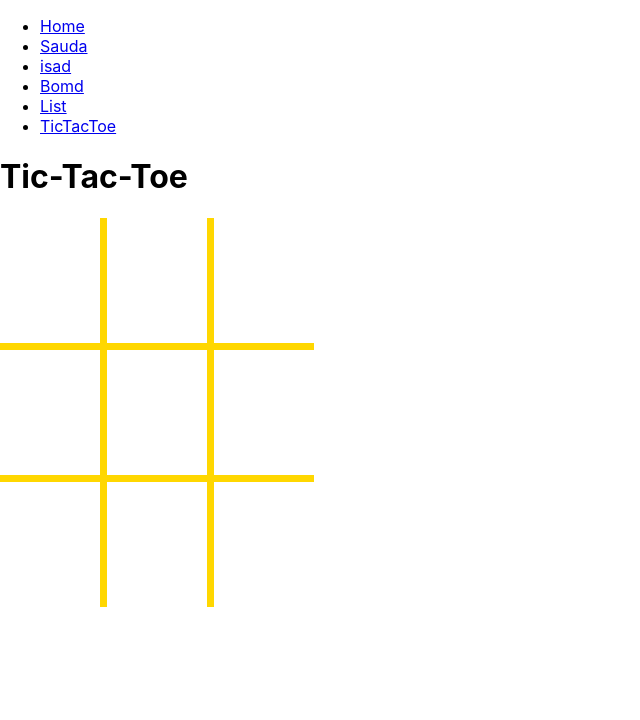
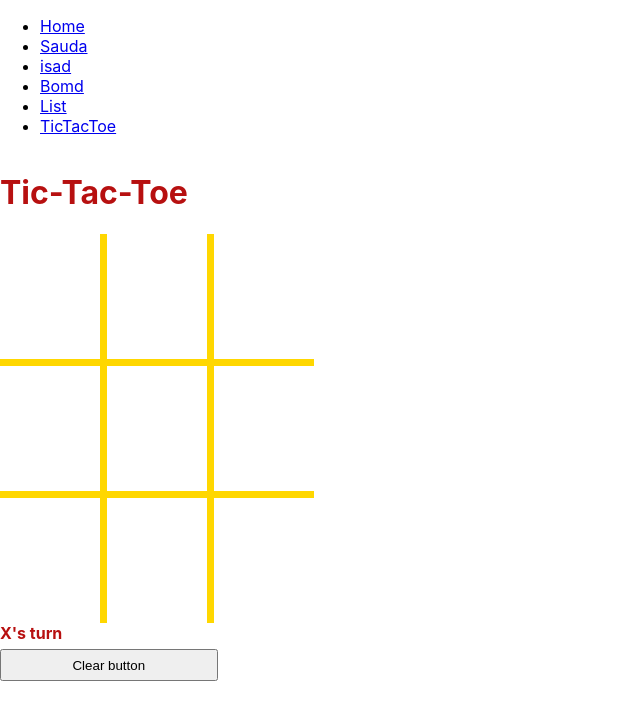
Before and after one commit to TJKwolf/react-isab, a React (Create React App) app in the folder tuomo-react-harjoitus/: page /TicTacToe in a window 1280 px wide. Shown: the top 720 px of the page, without its empty margins (0-640 px from the left). Built offline with nearby package versions, Linux system fonts and the light colour scheme.

Commit message:
kuusi toista eriasiaa

```diff
--- a/tuomo-react-harjoitus/src/TicTacToe/TicTacToe.css
+++ b/tuomo-react-harjoitus/src/TicTacToe/TicTacToe.css
@@ -26,3 +26,18 @@
 .b-right{
     border-right: 7px solid gold;
 }
+
+.gamer{
+    font-weight: bold;
+    display: flex;
+    width: 100%;
+    flex-direction: column;
+    color: rgb(183, 16, 16);
+}
+
+.gamer button{
+    width: 17%;
+    padding: 0.5%;
+    margin-top: 0.5% ;
+    margin-bottom: 0.5%;
+}
--- a/tuomo-react-harjoitus/src/TicTacToe/TicTacToe.jsx
+++ b/tuomo-react-harjoitus/src/TicTacToe/TicTacToe.jsx
@@ -15,11 +15,21 @@ export const TicTacToe=()=>{
         const winner = checkWinner();
         if(winner){
             setStatus(`winner: ${winner}`);
-        }
+        }else if(!gameState.includes(''))
+     {
+        setStatus(" you suck. Suck my d!ck. You both lost");
+     }else{
+        setStatus(`${isXTurn ? 'X' : 'O'}'s turn`);
+     }
+
     },[gameState])
-
     const onSquareClick = (index) =>{
         let strings = Array.from(gameState);
+
+        if(status.includes("winner")){
+            return;
+        }
+
         if(strings[index] !== '')
         {
             return;
@@ -35,6 +45,7 @@ export const TicTacToe=()=>{
             [3,4,5],
             [6,7,8],
             [0,3,6],
+            [1,4,7],
             [2,5,8],
             [0,4,8],
             [2,4,6],
@@ -50,9 +61,34 @@ export const TicTacToe=()=>{
 
     return(
         <div>
-            <h1>Tic-Tac-Toe</h1>
-            <Board gameState={gameState} onSquareClick={onSquareClick}/>
-            {status}
+                <div className="gamer">
+                    <h1>Tic-Tac-Toe</h1>
+                    <Board gameState={gameState} onSquareClick={onSquareClick}/>
+                    {!status.includes("winner") && (
+                    <>
+
+                    <span>{status}</span>
+                    <button onClick={()=>{
+                        setGameState(intialBoard);
+                        setIsXTurn(true);
+                    }}>Clear button</button>
+                    </>
+
+                    )}
+
+                    {status.includes("winner") && (
+                        <>
+
+                        <span style={{color:"blue"}}>{status}</span>
+                        <button style={{background: "lightgreen"}} onClick={()=>{
+                            setGameState(intialBoard);
+                            setIsXTurn(true);
+                        }}>Play again please</button>
+                        </>
+
+                    )}
+
+                </div>
         </div>
     )
 }
```
